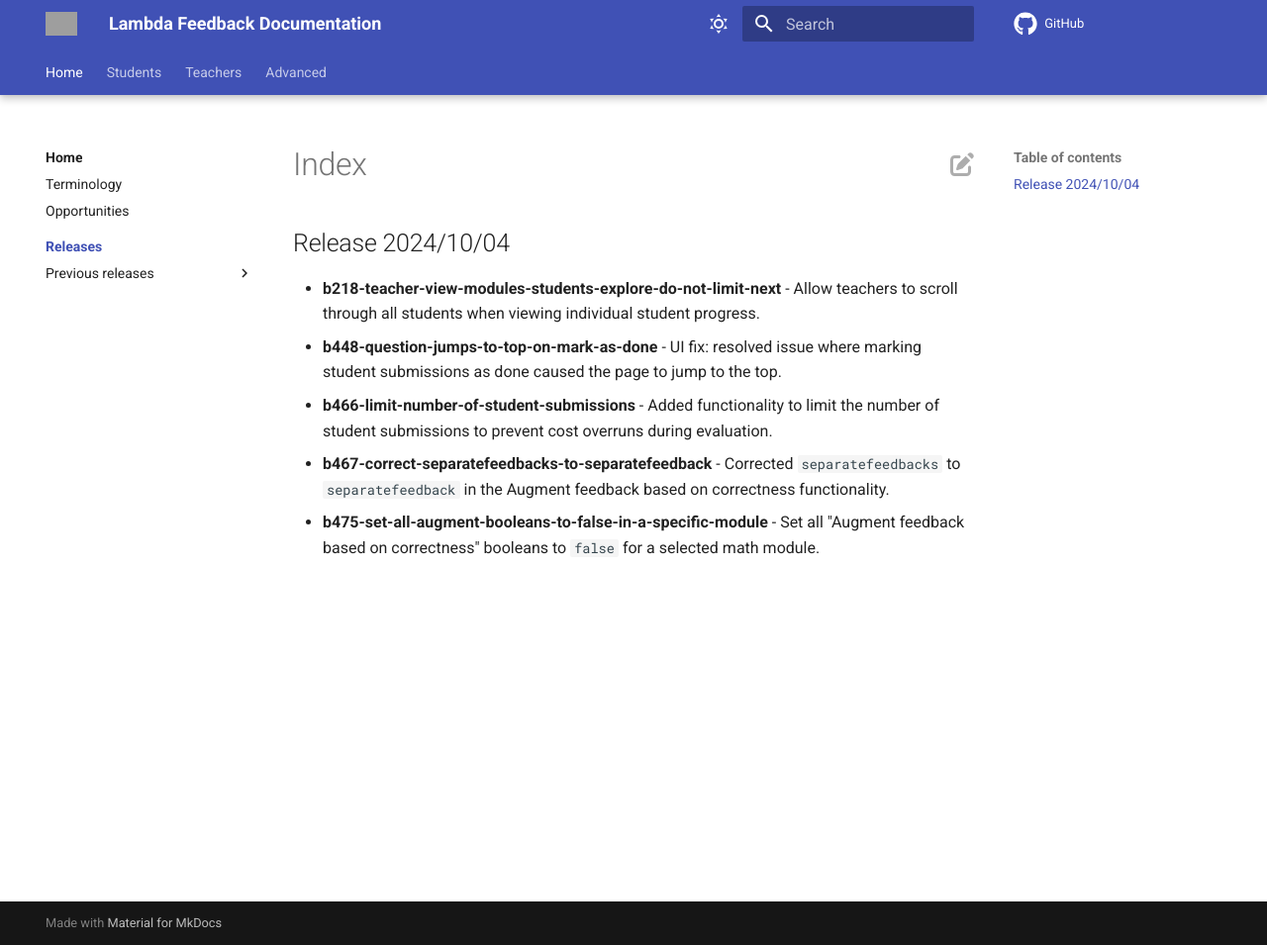
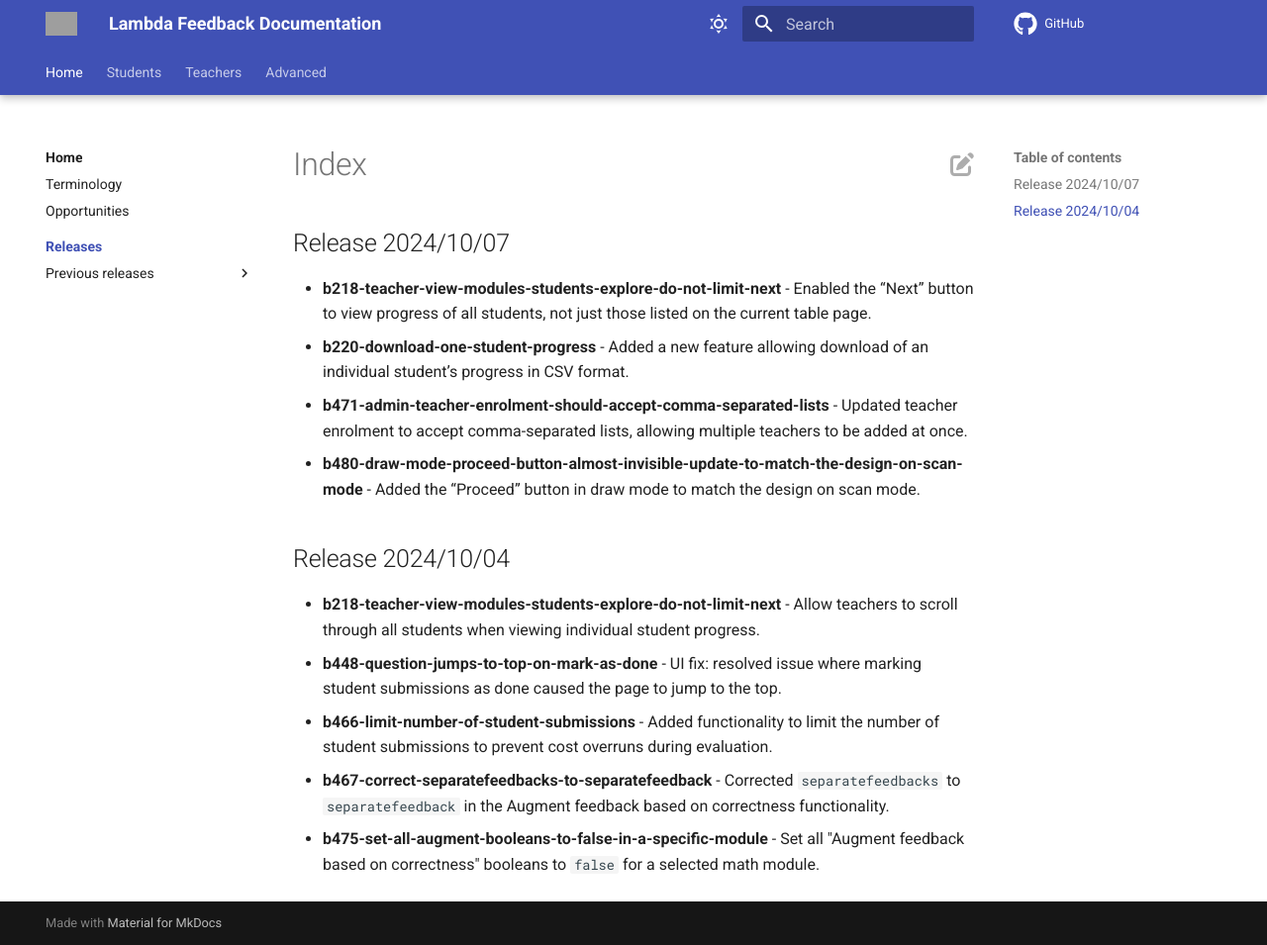
Before and after one commit to lambda-feedback/user-documentation, an MkDocs documentation site: the page built from docs/releases/index.md, in a window 1280 px wide and 955 px high. Shown: the whole window at 99% size. Built offline with MkDocs 1.6.1 and Material for MkDocs 9.7.7, drawn with Linux system fonts in a browser that asks for light colours; comment, search, counter and statistics services are not loaded; grey boxes are pictures that could not be loaded.

Commit message:
Release 2024/10/07 added

```diff
--- a/docs/releases/index.md
+++ b/docs/releases/index.md
@@ -1,3 +1,11 @@
+## Release 2024/10/07
+
+- **b218-teacher-view-modules-students-explore-do-not-limit-next** - Enabled the “Next” button to view progress of all students, not just those listed on the current table page.
+- **b220-download-one-student-progress** - Added a new feature allowing download of an individual student’s progress in CSV format.
+- **b471-admin-teacher-enrolment-should-accept-comma-separated-lists** - Updated teacher enrolment to accept comma-separated lists, allowing multiple teachers to be added at once.
+- **b480-draw-mode-proceed-button-almost-invisible-update-to-match-the-design-on-scan-mode** - Added the “Proceed” button in draw mode to match the design on scan mode.
+
+
 ## Release 2024/10/04
 
 - **b218-teacher-view-modules-students-explore-do-not-limit-next** - Allow teachers to scroll through all students when viewing individual student progress.
```
